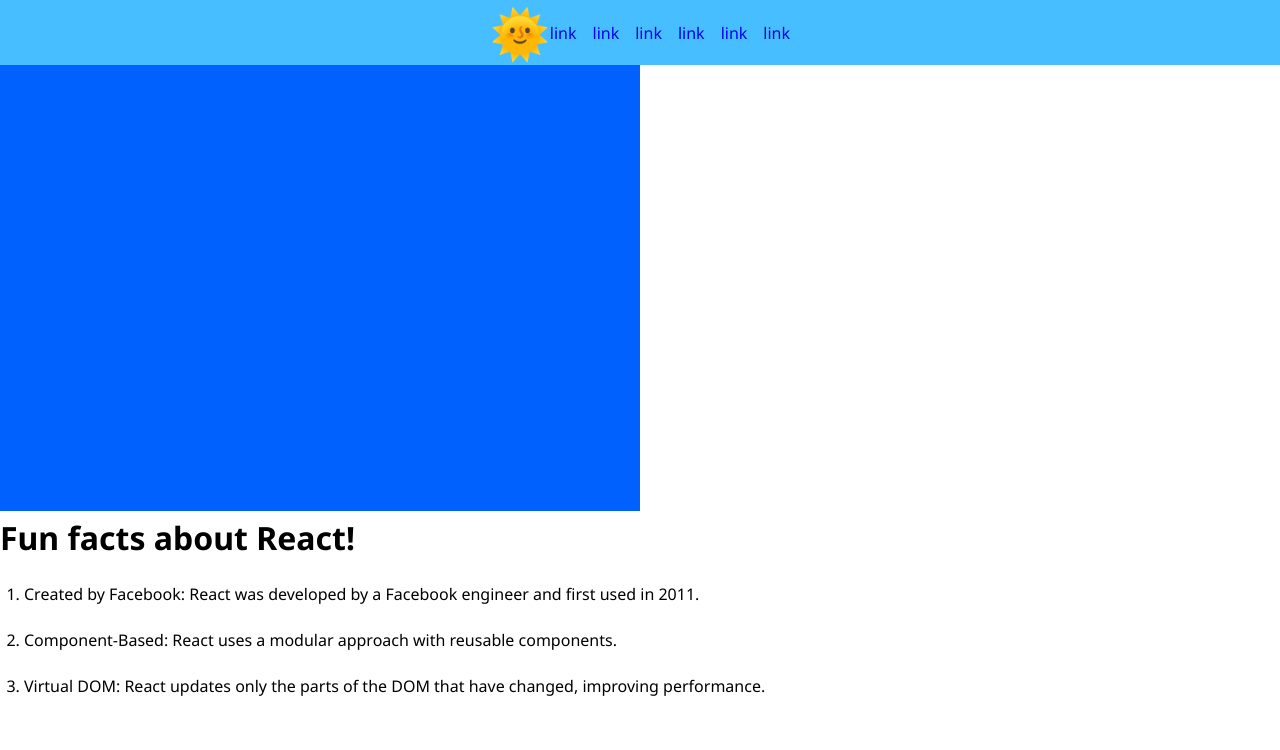
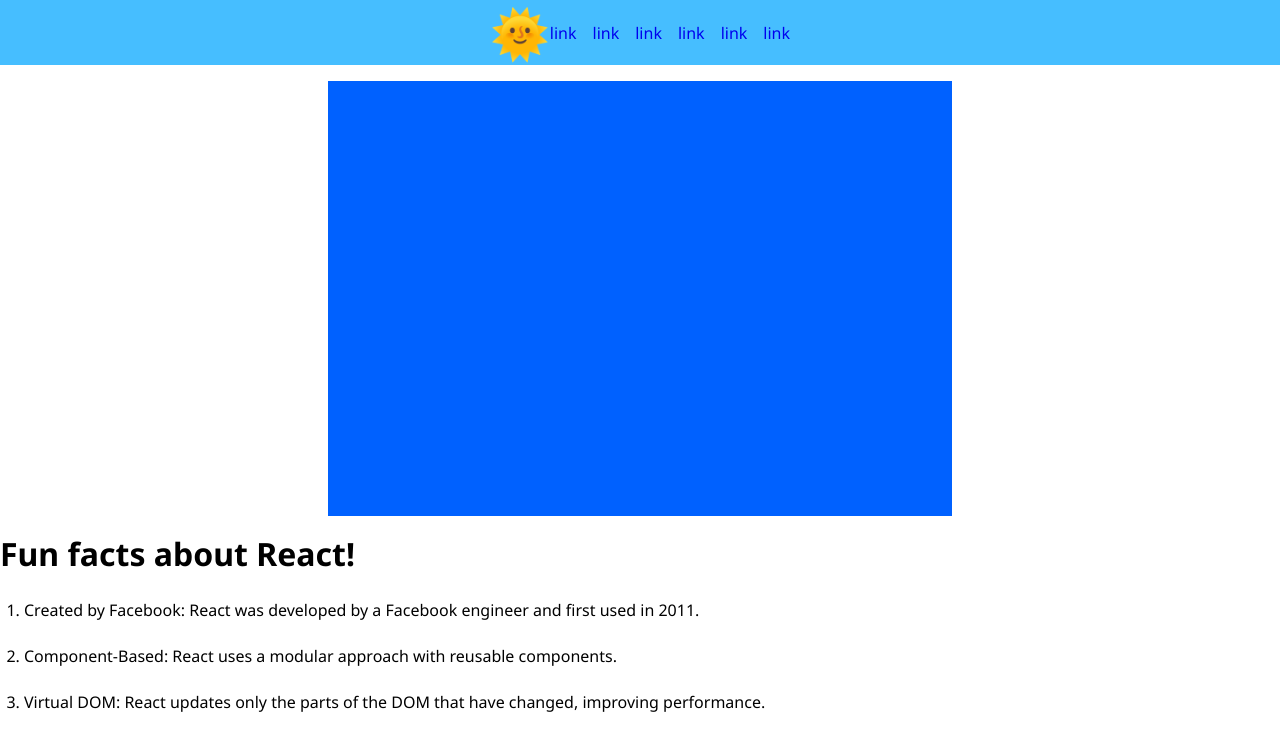
Before and after one commit to SalvatoreMangiacotti/react-js, a React (Vite) app: page / in a window 1280 px wide. Shown: the top 750 px of the page. Built offline with nearby package versions, Linux system fonts and the light colour scheme.

Commit message:
Add some css to your elements and test things out

```diff
--- a/src/App.css
+++ b/src/App.css
@@ -74,6 +74,17 @@
 
 /* Main Content */
 
+.blue_img {
+
+  display: flex;
+
+  justify-content: center;
+
+  padding: 1rem;
+
+}
+
+
 .fun_facts li {
 
   margin: 1.5rem;
--- a/src/components/Main.jsx
+++ b/src/components/Main.jsx
@@ -4,7 +4,9 @@
 
         <main>
 
-            <img src="../src/assets/images/blue.PNG" />
+            <div className="blue_img">
+                <img src="../src/assets/images/blue.PNG" />
+            </div>
 
             <h1>Fun facts about React!</h1>
 
```
Also changed, not shown: src/App.jsx (+9 -0 lines).
